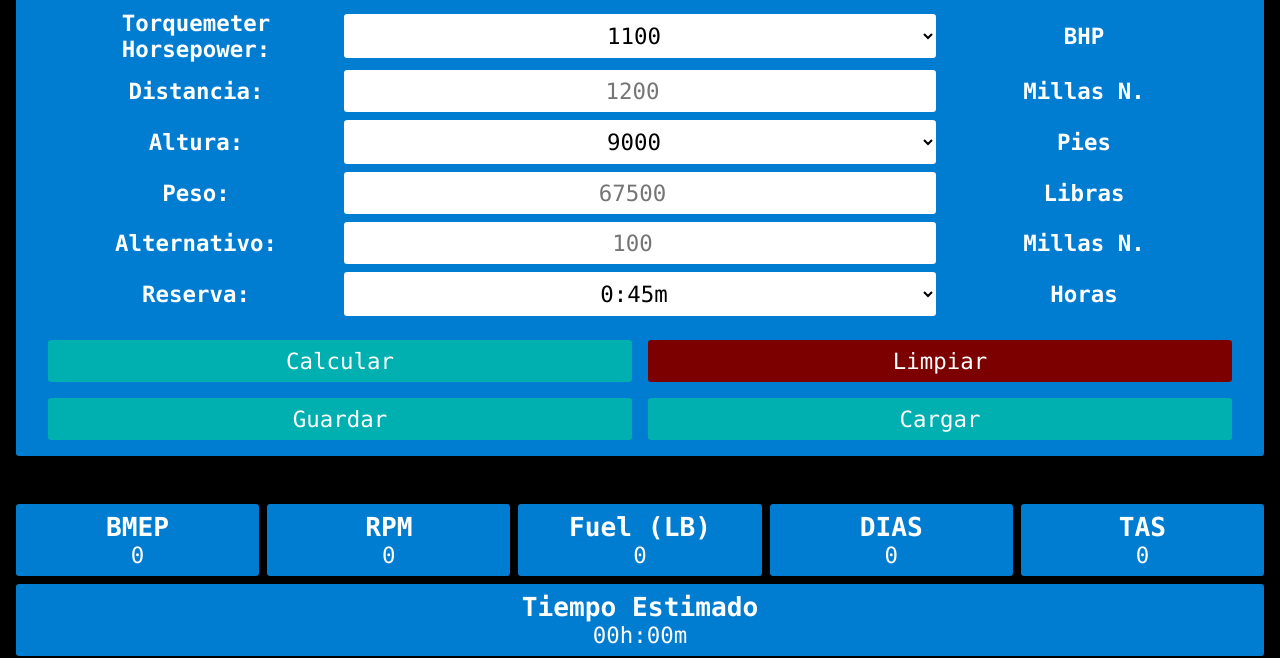
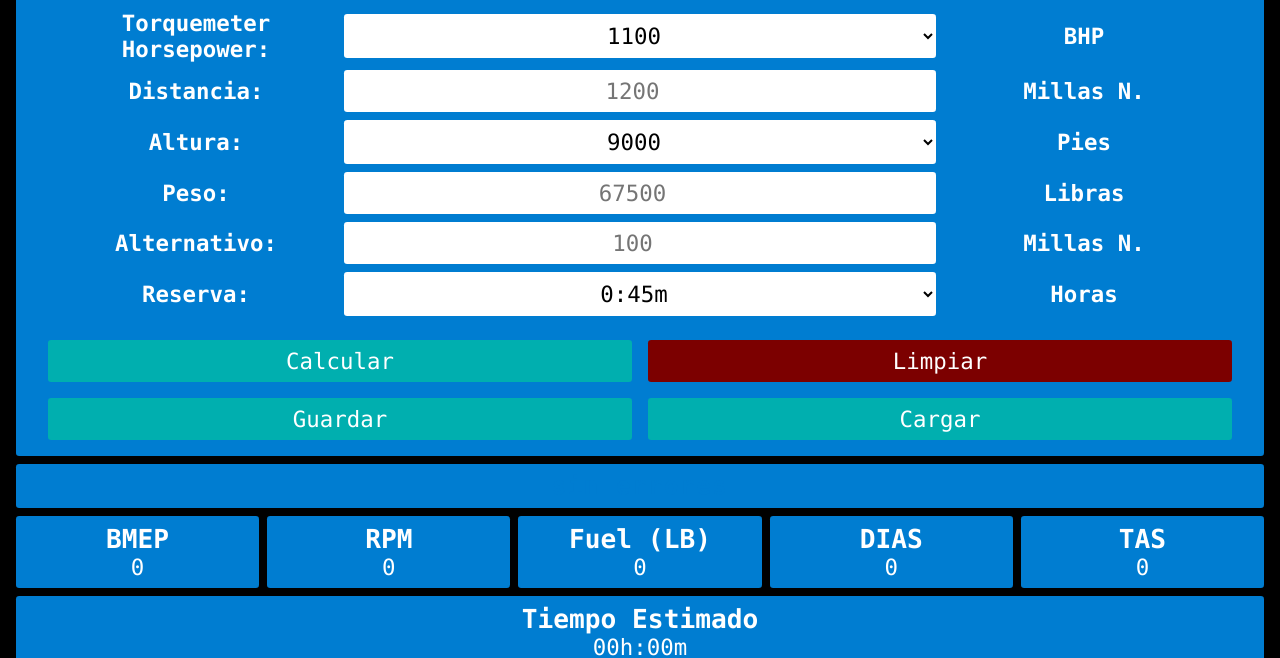
Before and after one commit to jaamdev/dc6-fuel-calculator, a plain HTML site: page index.html in a window 1280 px wide. Shown: the part 134-792 px from the top of the page. Drawn offline with Linux system fonts and the light colour scheme.

Commit message:
Style and image updated

```diff
--- a/index.css
+++ b/index.css
@@ -121,15 +121,26 @@ option:disabled{
 	background-color: #f00;
 }
 
+.error_ctn {
+	margin: 0.5rem auto;
+	width: 100%;
+	border-radius: 0.2rem;
+	user-select: none;
+}
+
 .error {
-	margin: 1rem auto;
-	padding: 0.5rem 1rem;
-	color: #fff;
-	background-color: transparent;
+	padding: 0.5rem;
+	color: var(--color-primary);
+	background-color: var(--color-primary);
 	font-size: 1.5em;
 	font-weight: bold;
 	letter-spacing: 0.1rem;
 	border-radius: 0.2rem;
+}
+
+.error.active,
+.error.success {
+	color: #fff;
 }
 
 .error.active {
@@ -138,7 +149,7 @@ option:disabled{
 }
 
 .error.success {
-	background-color: green;
+	background-color: #009100;
 }
 
 @keyframes error {
--- a/index.html
+++ b/index.html
@@ -110,7 +110,9 @@
           <button type="button">Cargar</button>
         </fieldset>
       </form>
-      <p class="error"></p>
+      <div class="error_ctn">
+        <p class="error">sin errores</p>
+      </div>
       <section class="results_ctn">
         <article>
           <h3>BMEP</h3>
--- a/index.js
+++ b/index.js
@@ -219,7 +219,7 @@ function setSuccess(message){
 		errorDisplay.innerHTML = message
 		errorDisplay.classList.add('success')
 	}else{
-		errorDisplay.innerHTML = ""
+		errorDisplay.innerHTML = "errores"
 		errorDisplay.classList.remove('success')
 	}
 
@@ -232,7 +232,7 @@ function setError(error){
 		errorDisplay.innerHTML = error
 		errorDisplay.classList.add('active')
 	}else{
-		errorDisplay.innerHTML = ""
+		errorDisplay.innerHTML = "errores"
 		errorDisplay.classList.remove('active')
 	}
 
```
Also changed, not shown: view.jpg.
